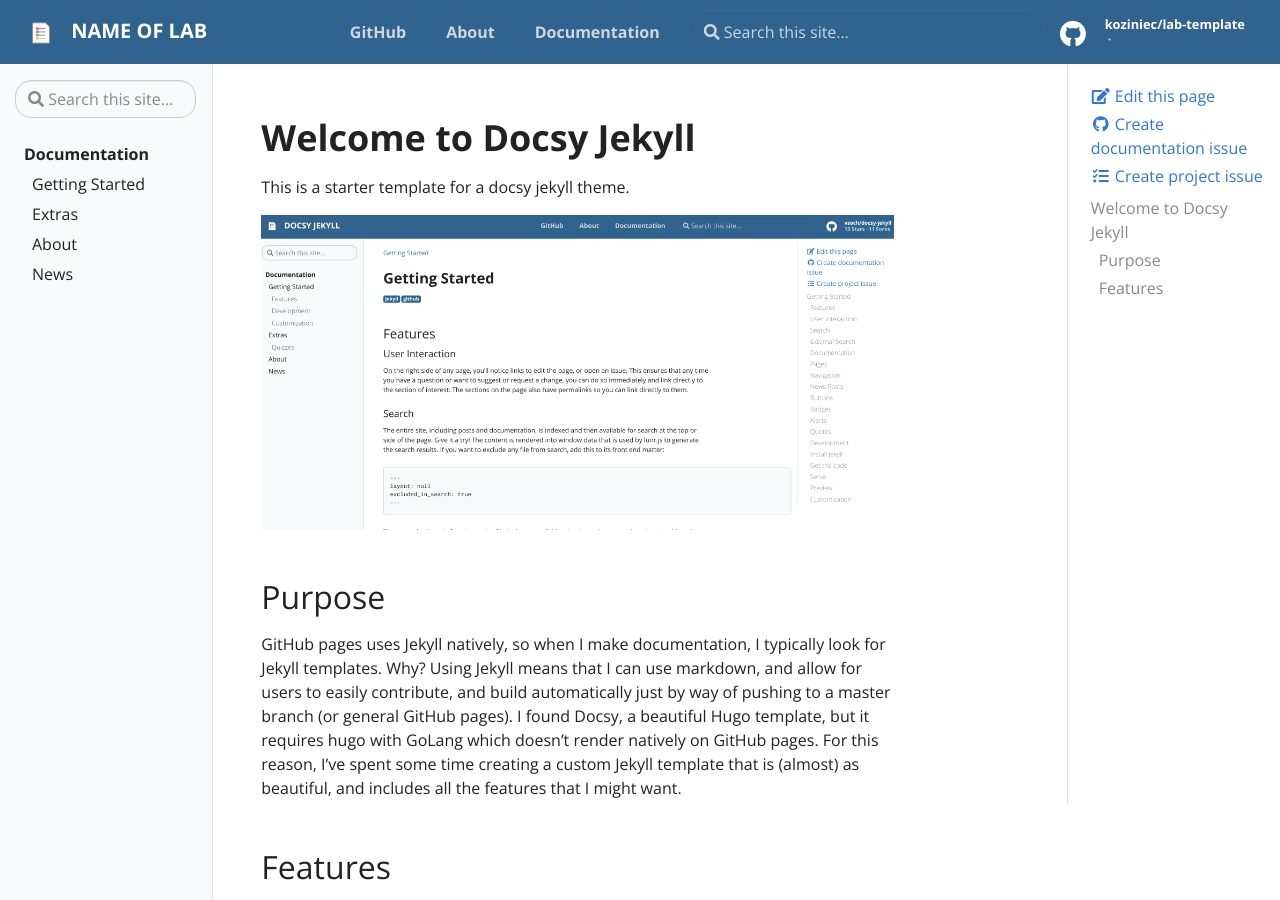
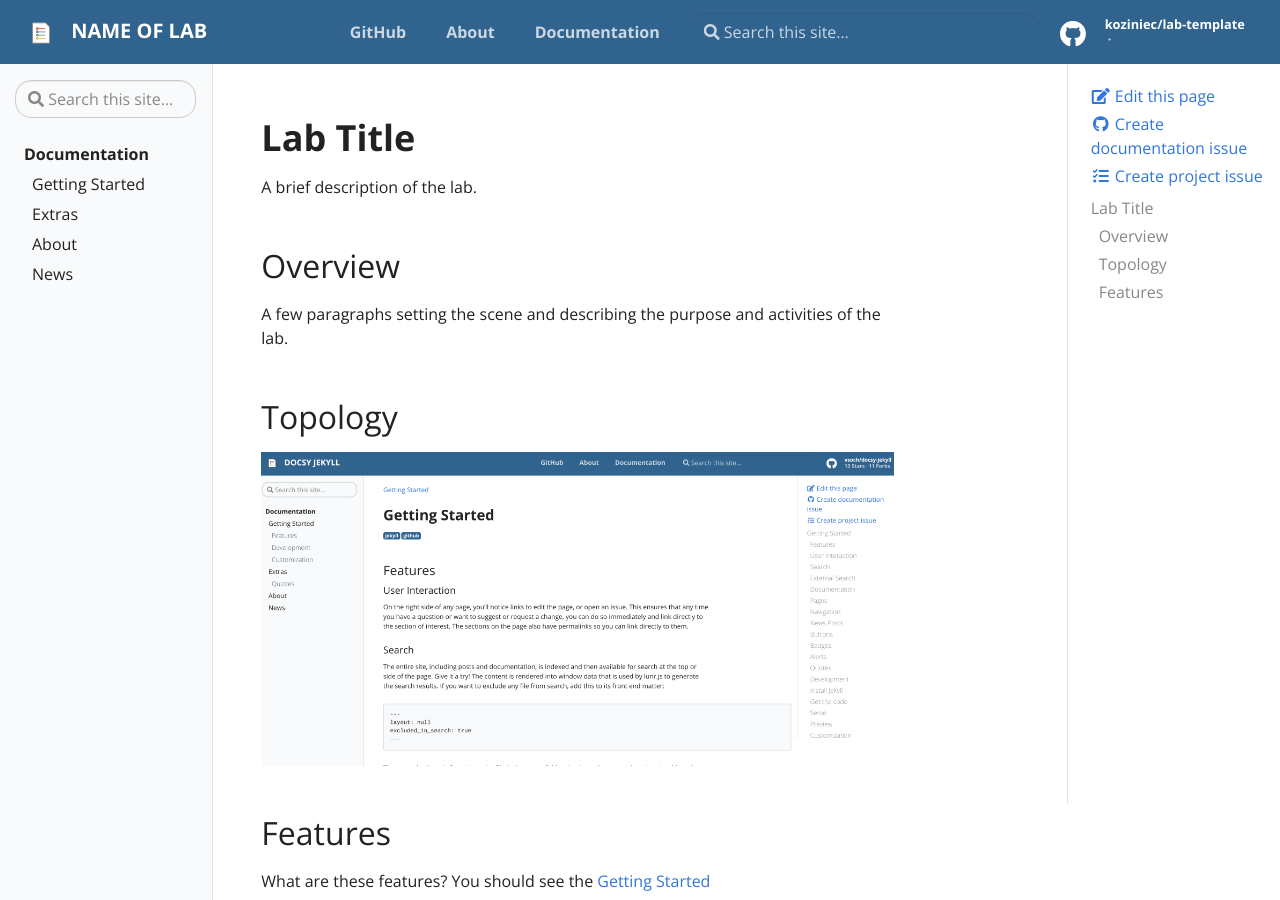
Before and after one commit to koziniec/lab-template, a Jekyll site: the page built from pages/index.md, in a window 1280 px wide and 900 px high. Built offline with Jekyll 4.4.1, drawn with Linux system fonts in a browser that asks for light colours.

Commit message:
Update index.md

```diff
--- a/pages/index.md
+++ b/pages/index.md
@@ -4,22 +4,19 @@ title: Docsy Jekyll Theme
 permalink: /
 ---
 
-# Welcome to Docsy Jekyll
+# Lab Title
 
-This is a starter template for a docsy jekyll theme.
+A brief description of the lab.
+
+## Overview
+
+A few paragraphs setting the scene and describing the purpose and activities of the lab.
+
+## Topology
 
 ![assets/img/docsy-jekyll.png](assets/img/docsy-jekyll.png)
 
-## Purpose
 
-GitHub pages uses Jekyll natively, so when I make documentation, I typically
-look for Jekyll templates. Why? Using Jekyll means that I can use markdown,
-and allow for users to easily contribute, and build automatically just by
-way of pushing to a master branch (or general GitHub pages).
-I found Docsy, a beautiful Hugo template, but it requires hugo with GoLang
-which doesn't render natively on GitHub pages. For this reason, I've spent
-some time creating a custom Jekyll template that is (almost) as beautiful,
-and includes all the features that I might want.
 
 ## Features
 
```
